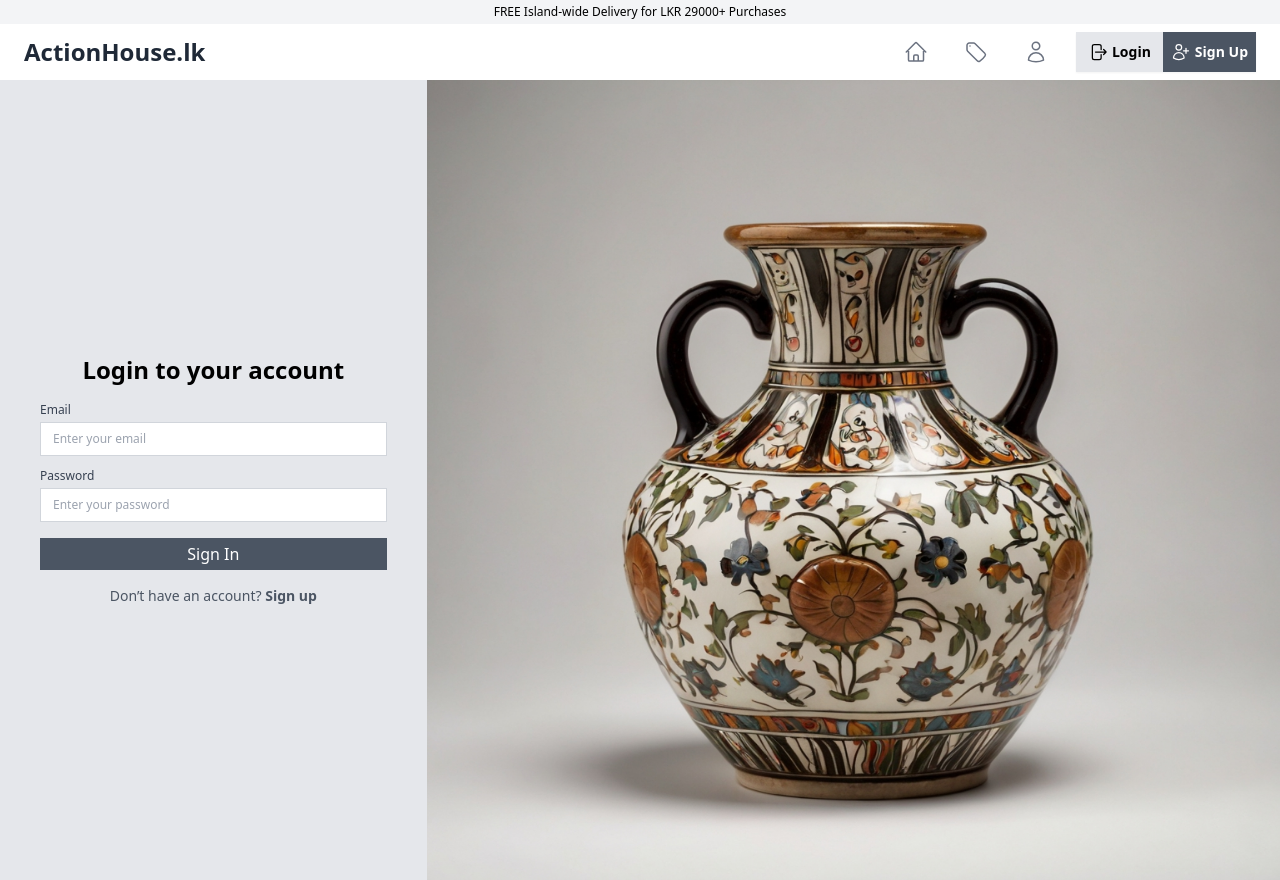
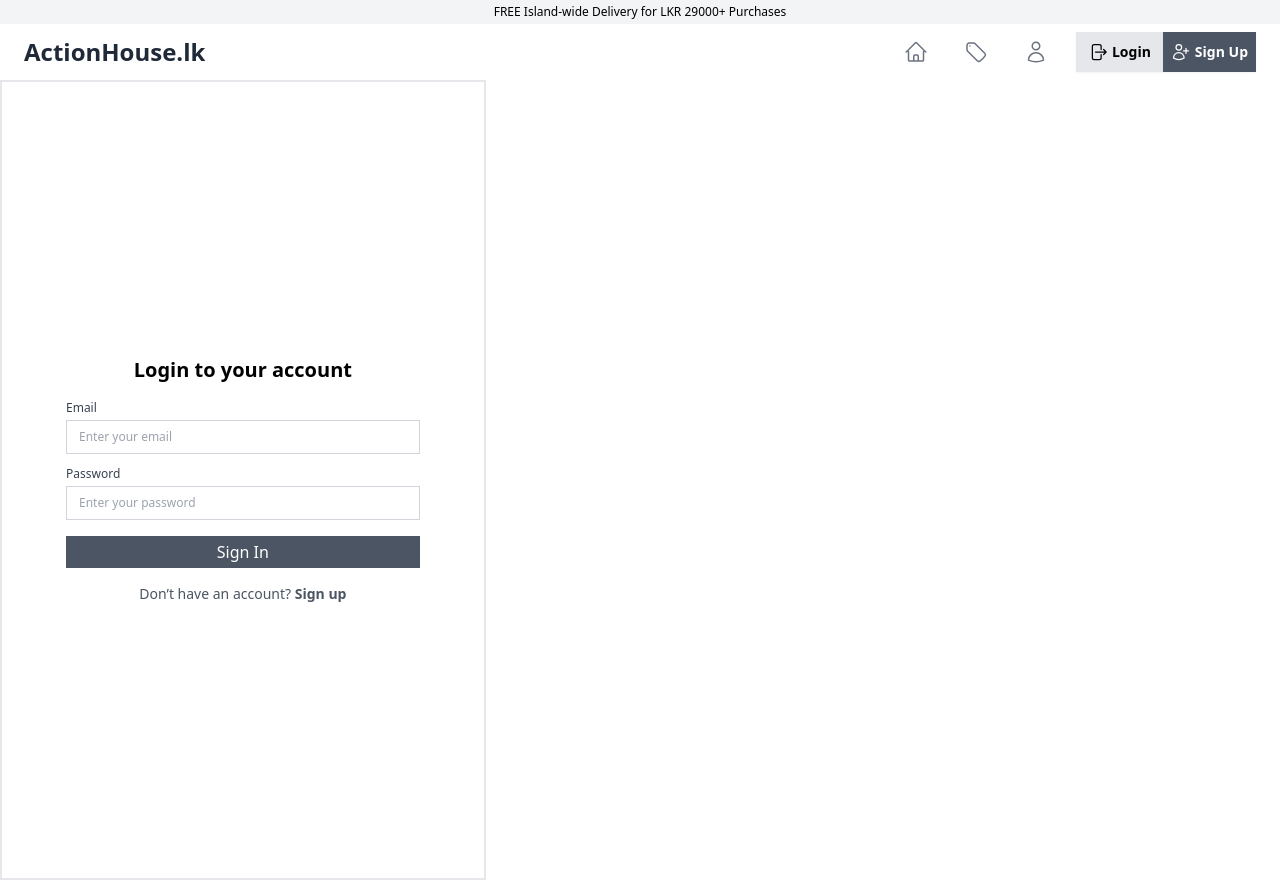
Before and after one commit to sameerajayakodi/Auction_System, a React (Create React App) app in the folder AuctionHouse/auction-management-frontend/: page /login in a window 1280 px wide. Built offline with nearby package versions, Linux system fonts and the light colour scheme.

Commit message:
Update Login.js

```diff
--- a/AuctionHouse/auction-management-frontend/src/auth/Login.js
+++ b/AuctionHouse/auction-management-frontend/src/auth/Login.js
@@ -1,6 +1,5 @@
 import React, { useState } from "react";
 import { Link } from "react-router-dom";
-import antiqueVase from "../images/vase.jpg";
 
 const Login = () => {
   const [email, setEmail] = useState("");
@@ -13,10 +12,10 @@ const Login = () => {
   return (
     <div className="flex ">
       <div className="flex flex-col w-full h-screen rounded-none md:flex-row ">
-        <div className="flex flex-col justify-center w-full p-10 bg-gray-200 md:w-1/3">
-          <h2 className="mb-4 text-2xl font-bold text-center">
+        <div className="flex flex-col justify-center w-full p-16 border-2 md:w-2/5">
+          <p className="mb-4 text-xl font-bold text-center">
             Login to your account
-          </h2>
+          </p>
 
           <form onSubmit={handleSubmit}>
             <div className="mb-3">
@@ -67,11 +66,11 @@ const Login = () => {
         </div>
 
         <div className="hidden w-full md:block md:w-2/3">
-          <img
+          {/* <img
             src={antiqueVase}
             alt="Login visual"
-            className="w-full h-full "
-          />
+            className="object-cover w-full h-screen"
+          /> */}
         </div>
       </div>
     </div>
```
